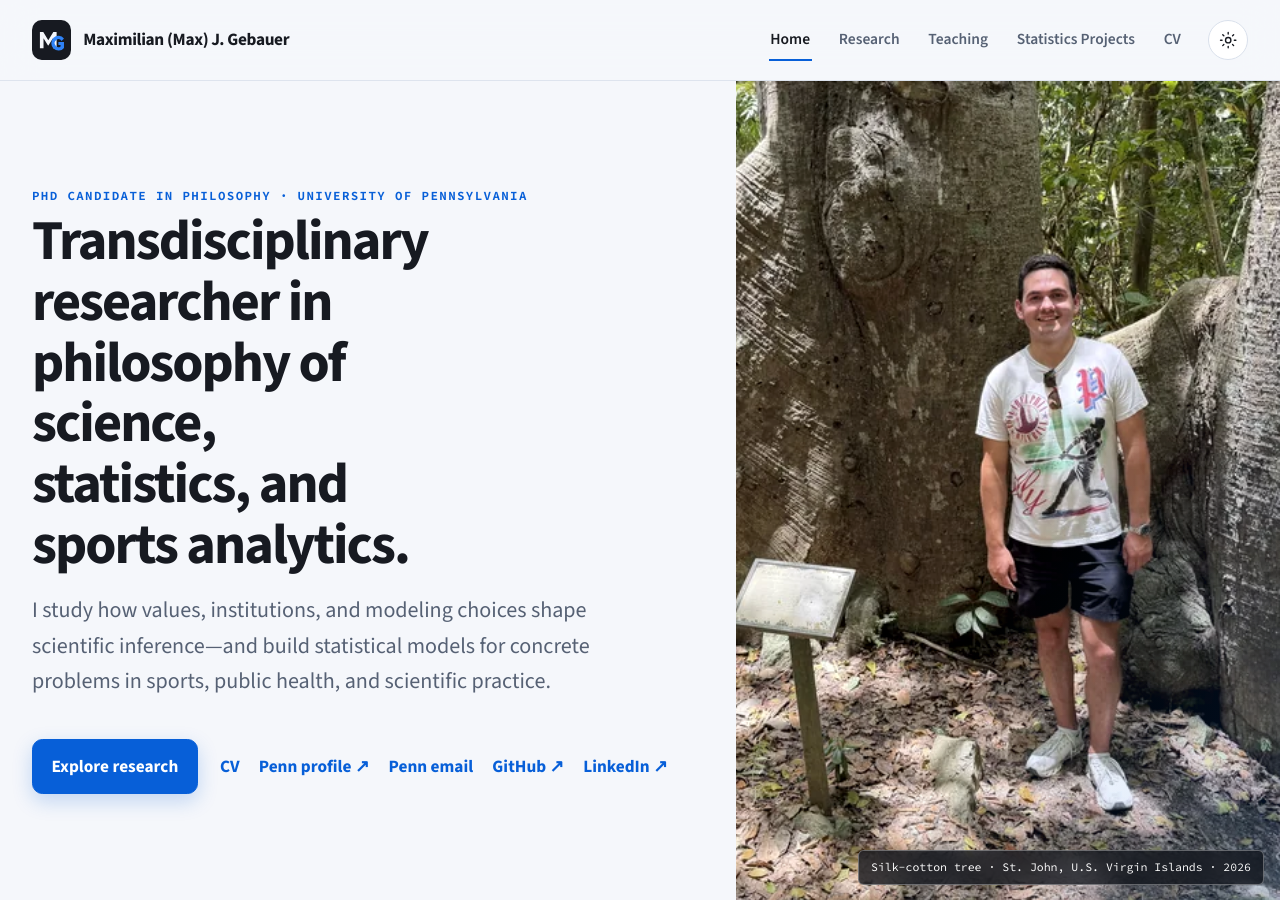
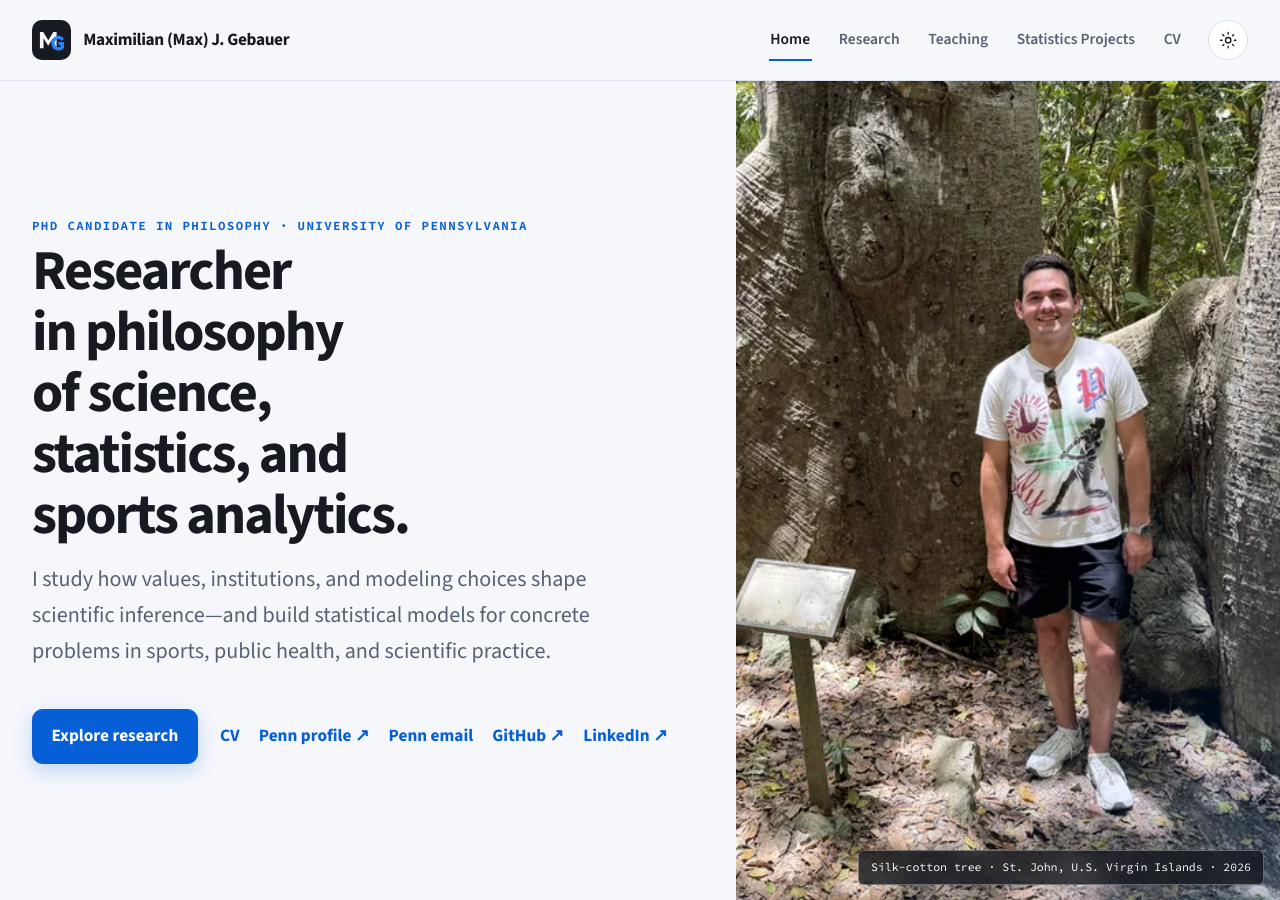
Before and after one commit to Gebauermj31/max.gebauer.github.io, a Jekyll site: the page built from _pages/about.md, in a window 1280 px wide and 900 px high. Built offline with Jekyll 4.4.1, drawn with Linux system fonts in a browser that asks for light colours.

Commit message:
Simplify homepage headline

```diff
--- a/_pages/about.md
+++ b/_pages/about.md
@@ -9,7 +9,7 @@ description: Transdisciplinary researcher in philosophy of science, statistics,
   <div class="hero__inner">
     <div class="hero__copy">
       <p class="eyebrow">PhD candidate in Philosophy · University of Pennsylvania</p>
-      <h1 id="hero-title">Transdisciplinary researcher in philosophy of science, statistics, and sports analytics.</h1>
+      <h1 id="hero-title">Researcher in philosophy of science, statistics, and sports analytics.</h1>
       <p class="hero__lede">I study how values, institutions, and modeling choices shape scientific inference—and build statistical models for concrete problems in sports, public health, and scientific practice.</p>
       <div class="hero__actions">
         <a class="button" href="{{ '/research/' | relative_url }}">Explore research</a>
```
